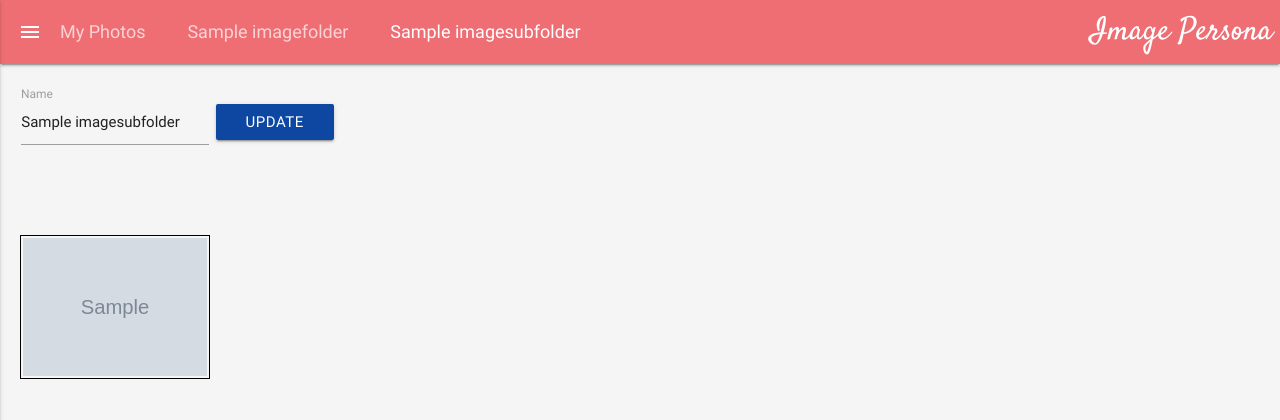
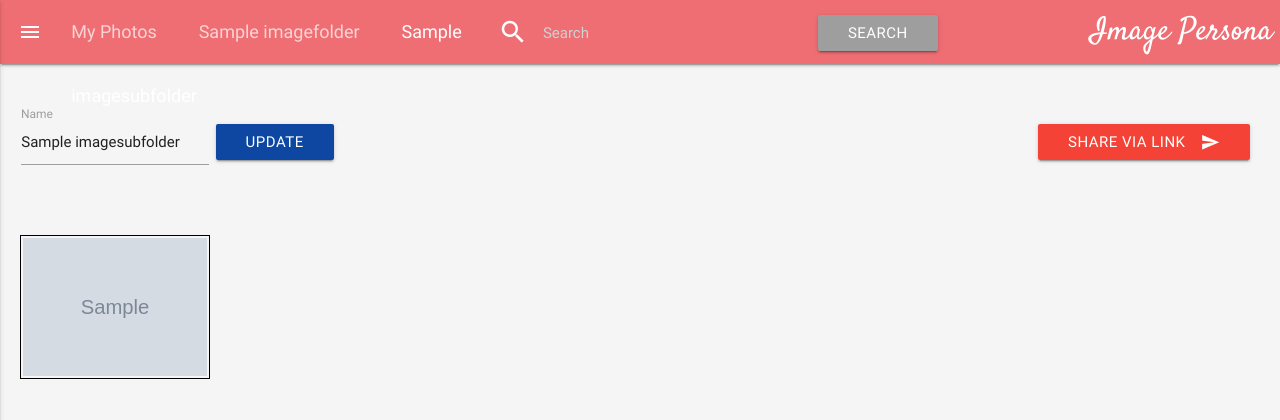
Before and after one commit to roopansh/Image-Persona, a Django app: page /imagepersona/images/1/1/ in a window 1280 px wide. Shown: the top 420 px of the page. Run offline with Django 3.2, Linux system fonts and the light colour scheme; a user stored in the database is signed in; tables that the repository leaves empty hold one stand-in row (values such as "Sample post"); grey boxes marked "Sample" are stand-in pictures; some libraries are stand-ins or nearby versions.

Commit message:
Search bar and some minor frontend changes (#24)
* progress for search bar

* Add search bar html

* Navbar fixed

* Add frontend for share via link and some backend structure

```diff
--- a/src/django_project/imagepersona/templates/imagepersona/base.html
+++ b/src/django_project/imagepersona/templates/imagepersona/base.html
@@ -17,10 +17,52 @@
 
   <!-- Google Font -->
   <link href="https://fonts.googleapis.com/css?family=Satisfy" rel="stylesheet">
+  <style>
+    /* label color */
 
+    .search .input-field label {
+      color: #000000 !important;
+    }
+
+    /* label focus color */
+
+    .search .input-field input[type=text]:focus+label {
+      color: #FFFFFF !important;
+    }
+
+    /* label underline focus color */
+
+    .search .input-field input[type=text]:focus {
+      border-bottom: 1px solid #FFFFFF !important;
+      box-shadow: 0 1px 0 0 #FFFFFF !important;
+    }
+
+    /* valid color */
+
+    .search .input-field input[type=text].valid {
+      border-bottom: 1px solid #FFFFFF !important;
+      box-shadow: 0 1px 0 0 #FFFFFF !important;
+    }
+
+    /* invalid color */
+
+    .search .input-field input[type=text].invalid {
+      border-bottom: 1px solid #FFFFFF !important;
+      box-shadow: 0 1px 0 0 #FFFFFF !important;
+    }
+
+    /* icon prefix focus color */
+
+    .search .input-field .prefix.active {
+      color: #FFFFFF !important;
+    }
+  </style>
 </head>
 
 <body class="grey lighten-4">
+
+  <div class="row">
+    <div class="navbar-fixed">
       <nav>
         <a href="#" data-activates="slide-out" class="button-collapse show-on-large"><i class="material-icons">menu</i></a>
         <div class="nav-wrapper" style="font-size: 18px;">
@@ -28,6 +70,10 @@
           <a href="{% url 'imagepersona:upload' %}" class="brand-logo right" style="font-family:'Satisfy',cursive; display: inline-block;">Image Persona</a>
         </div>
       </nav>
+    </div>
+  </div>
+
+
   <ul id="slide-out" class="side-nav">
     <li>
       <div class="user-view">
@@ -98,6 +144,7 @@
     function loading() {
       $('#loader').css('display', 'block');
     }
+
     function uploading() {
       Materialize.toast('Uploading and Grouping Photos!', 5000, 'rounded');
     }
--- a/src/django_project/imagepersona/templates/imagepersona/images.html
+++ b/src/django_project/imagepersona/templates/imagepersona/images.html
@@ -1,10 +1,18 @@
 {% extends 'imagepersona/base.html' %} {% block title %}: {{PersonName}}{% endblock %} {% block nav-title %}
-<div class="col s6" style="height: 0px;">
+<div class="col s4" style="height: 0px;">
   <a href="{% url 'imagepersona:photos' %} " class="breadcrumb">My Photos</a>
   <a href="{% url 'imagepersona:album' album_id=album.pk %}" class="breadcrumb">{{album.name}}</a>
   <a href="#!" class="breadcrumb">{{PersonName}}</a>
 </div>
-
+<div class="col s3 offset-s0 search">
+  <div class="input-field">
+    <i class="material-icons prefix">search</i>
+    <input id="icon_prefix" type="text" placeholder="Search">
+  </div>
+</div>
+<div class="col s1">
+  <a class="btn btn-small waves-effect grey">Search</a>
+</div>
 {% endblock %} {% block body %}
 <!-- Need to improve this -->
 <div class="row" style="padding: 20px 10px 0px 10px;">
@@ -35,9 +43,11 @@
       </div>
     </div>
   </form>
-</div>
-<div class="row" style="padding: 0px 10px;">
-
+  <form action="{% url 'imagepersona:sharefolder' album_id=album.pk person_id=personId %}" method="post" role="form" enctype="multipart/form-data"> {% csrf_token %}
+    <button class="btn waves-effect waves-light right red" type="submit" name="action" style="margin: 20px;">Share via link
+    <i class="material-icons right">send</i>
+  </button>
+  </form>
 </div>
 <div class="row" style="padding: 20px 10px;">
   {% for image in images %}
--- a/src/django_project/imagepersona/urls.py
+++ b/src/django_project/imagepersona/urls.py
@@ -15,4 +15,6 @@ urlpatterns = [
 	url(r'^album/(?P<album_id>[0-9]+)/$', views.album, name='album'),
 	url(r'^images/(?P<album_id>[0-9]+)/(?P<person_id>[0-9]+)/$', views.images, name='images'),
 	url(r'^editSubfolder/(?P<album_id>[0-9]+)/(?P<person_id>[0-9]+)/$', views.editSubfolder, name='editSubfolder'),
+	url(r'^sharefolder/(?P<album_id>[0-9]+)/(?P<person_id>[0-9]+)/$', views.sharefolder, name='sharefolder'),
+
 ]
--- a/src/django_project/imagepersona/views.py
+++ b/src/django_project/imagepersona/views.py
@@ -262,3 +262,7 @@ def editSubfolder(request, album_id, person_id):
 			toast['message'] = 'Name updated to ' + person.name
 			return render(request, 'imagepersona/images.html', {'images' : person.images.all(), 'PersonName' : person.name, 'album' : album, 'personId' : person.pk, 'toast' : toast})
 	raise Http404("Person group does not exist!")
+
+@login_required(login_url='/imagepersona/login/')
+def sharefolder(request, album_id, person_id):
+	return HttpResponse("hello")
```
Also changed, not shown: src/django_project/imagepersona/templates/imagepersona/album.html (+10 -1 lines), src/django_project/imagepersona/templates/imagepersona/photos.html (+14 -1 lines). Lines whose indentation alone changed are shown as unchanged.
